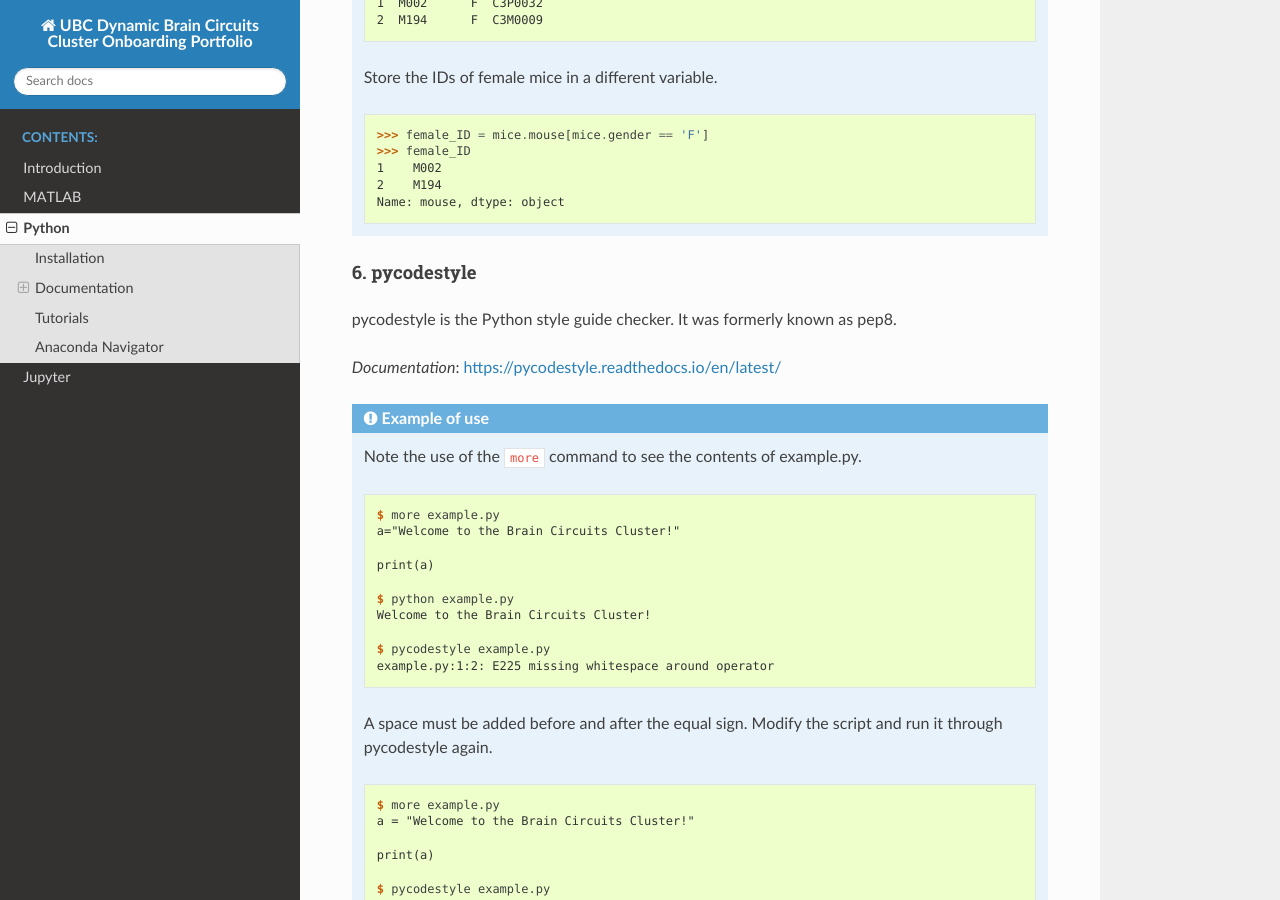
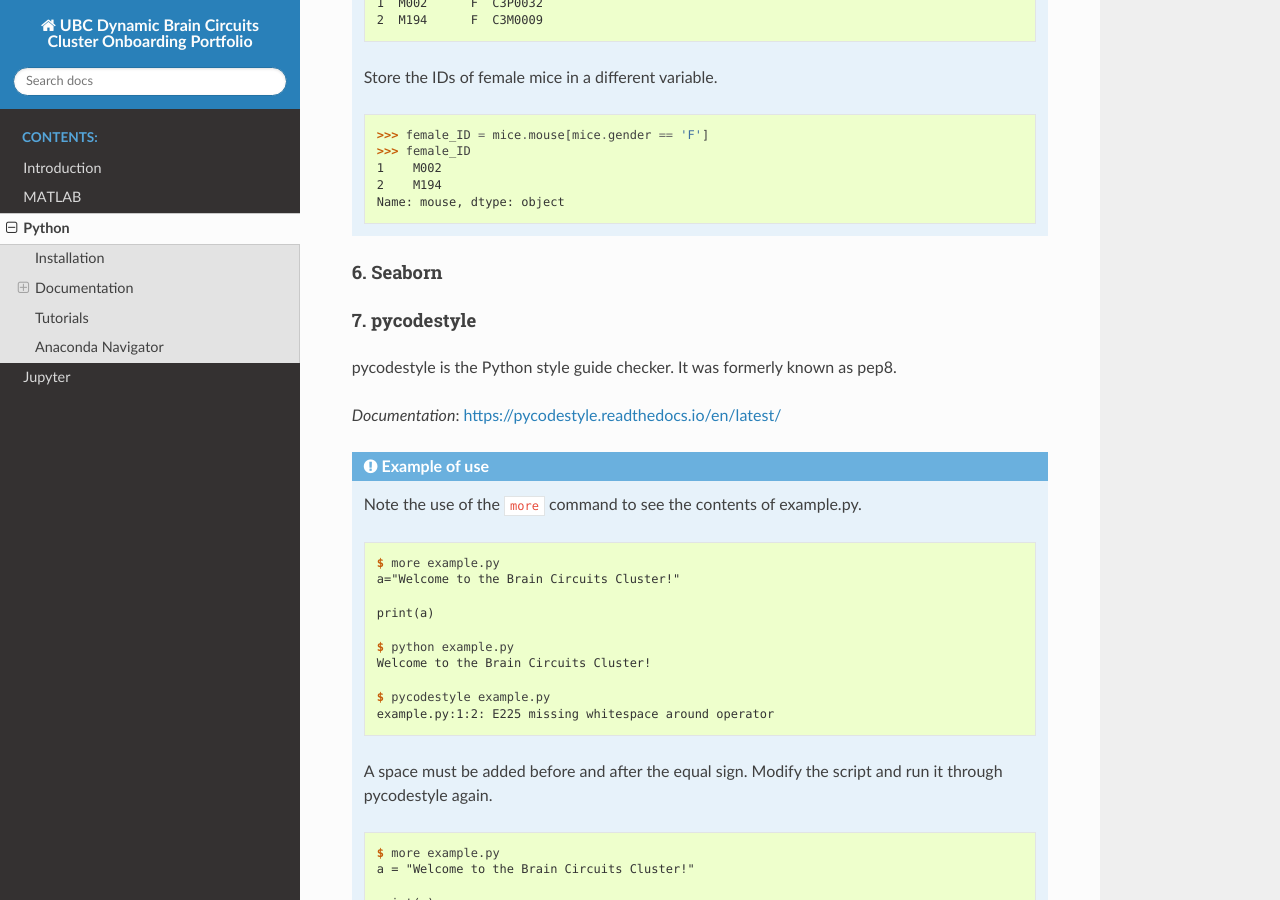
Before and after one commit to ubcbraincircuits/onboarding, a Sphinx documentation site: the page built from source/python.rst, in a window 1280 px wide and 900 px high, scrolled down 3599 px. Built offline with Sphinx 7.4.7 and the Read the Docs theme 2.0.0, drawn with Linux system fonts in a browser that asks for light colours; pages that are not in the unit, such as notebooks, are missing from menus.

Commit message:
Add tutorial to-do. Add Seaborn section

```diff
--- a/source/python.rst
+++ b/source/python.rst
@@ -193,7 +193,11 @@
 		2    M194
 		Name: mouse, dtype: object
 
-6. pycodestyle
+6. Seaborn
+----------
+
+
+7. pycodestyle
 --------------
 
 pycodestyle is the Python style guide checker. It was formerly known as pep8.
@@ -241,6 +245,9 @@
 Tutorials
 *********
 
+.. to-do::
+	https://github.com/dasaderi/python_neurobootcamp
+
 ******************
 Anaconda Navigator
 ******************
```
